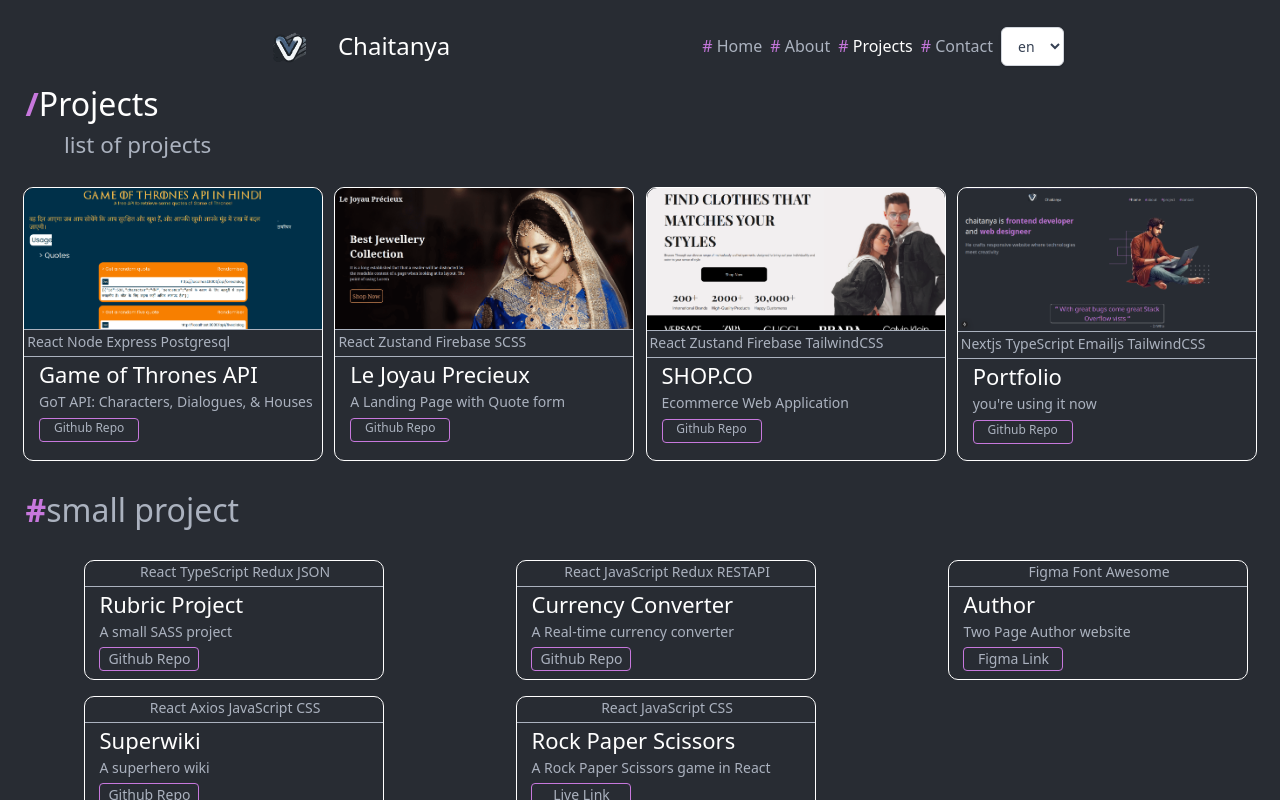
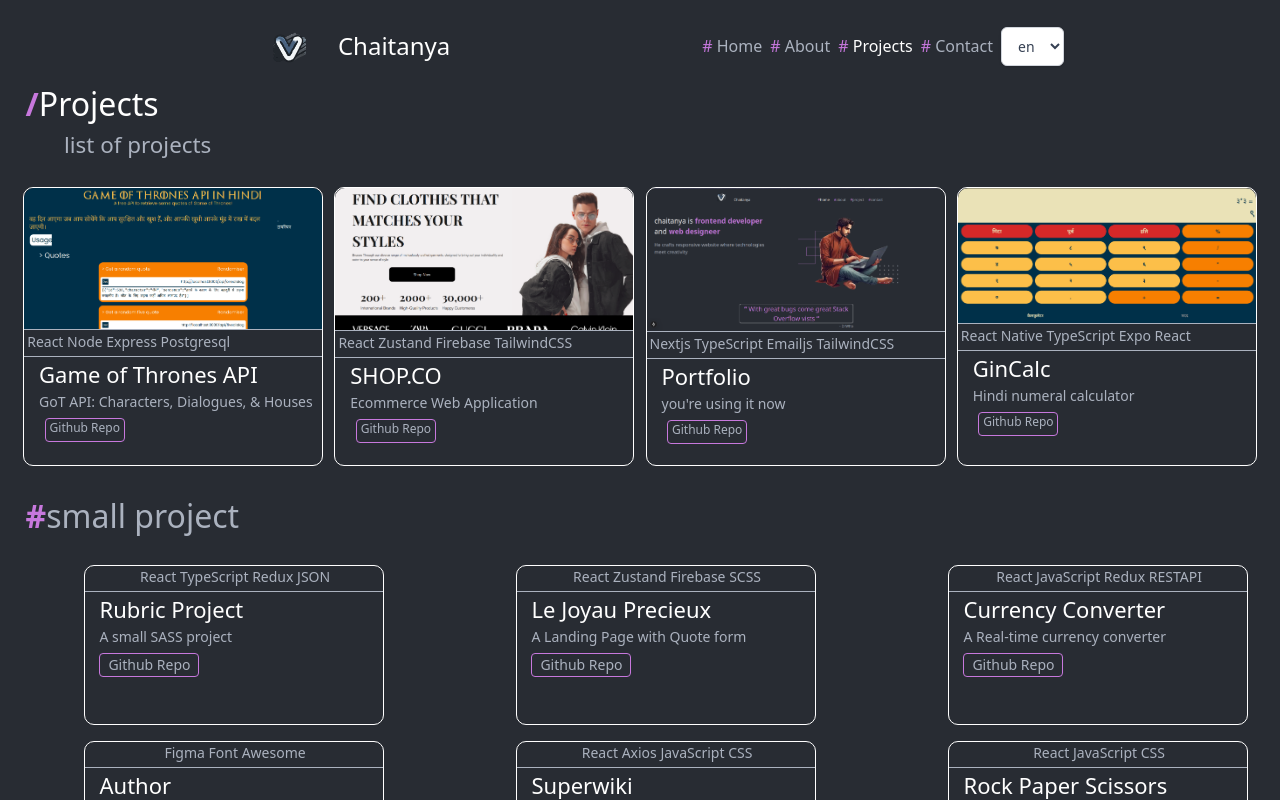
Before and after one commit to vankarchaitanya/chaitanyavankar, a Next.js app: page /en/project in a window 1280 px wide. Shown: the top 800 px of the page. Built offline with nearby package versions, Linux system fonts and the light colour scheme.

Commit message:
updates Projects and fixed minor issues

```diff
--- a/src/app/Components/Project.tsx
+++ b/src/app/Components/Project.tsx
@@ -45,7 +45,9 @@
             </p>
             <Link
               href={item.link}
-              className="text-[#abb2bf] w-[100px] h-[2vh]  text-center font-(--font-regular)  text-[12px]  border-[#c778dd] mt-[2%] border-[1px] rounded "
+              className="text-[#abb2bf] w-[80px] h-[3vh]
+              text-center font-(--font-regular)  text-[12px]
+               border-[#c778dd] m-[2%] border-[1px] rounded "
             >
              {item.button}
             </Link>
--- a/src/app/[locale]/about/page.tsx
+++ b/src/app/[locale]/about/page.tsx
@@ -12,13 +12,14 @@
   return (
     <>
       <Header />
-
       <div className="w-screen ">
-        <h1 className="text-white font-(--font-bold) text-[32px] ml-[5%] sm:ml-[2%]">
+        <h1 className="text-white font-(--font-bold) text-[32px] ml-[5%]
+         sm:ml-[2%]">
           <strong className="text-(--primary)">/</strong>
-          {trans("title")}
+          {trans("name")}
         </h1>
-        <p className="font-(--font-regular)  text-[#abb2bf] text-[1.4rem] ml-[5%]">
+        <p className="font-(--font-regular)
+        text-[#abb2bf] text-[1.4rem] ml-[5%]">
           {trans("paragarph")}
         </p>
 
@@ -27,7 +28,10 @@
            grid-cols-1 xl:grid-cols-2 md:grid-cols-2
            2xl:grid-cols-2 sm:gap-4 gap-6  place-items-center sm:m-[2%]"
         >
-          <div className="flex flex-col justify-center item-center gap-[20px] cols-span-6 w-[90%] h-[400px] m-10 md:m-[1%] xl:m-4 2xl:m-4">
+          <div className="flex flex-col justify-center
+          item-center gap-[20px] cols-span-6 w-[90%] h-[350px] ml-[10%]
+          mt-[-10%]
+           md:m-[1%] ">
             {trans.raw("describe").map((item: string) => (
               <p
                 key={item}
@@ -37,7 +41,6 @@
               </p>
             ))}
           </div>
-
           <Image
             src={Animedev}
             unoptimized={true}
@@ -102,5 +105,4 @@
     </>
   );
 }
-
 export default AboutPage;
--- a/src/app/[locale]/page.tsx
+++ b/src/app/[locale]/page.tsx
@@ -1,13 +1,13 @@
 import Footer from "../Components/Footer";
 import Header from "../Components/Header";
 import HeroComponent from "../Components/HeroComponent";
-import Project from "../Components/Project";
 import Link from "next/link";
 import { useTranslations } from "next-intl";
 import Image from "next/image";
 import Email from '../../../public/svg/Email.svg';
 import Animedev from '../../../public/Animedev.png'
-import vectorset from '../../../public/svg/vectorset.svg'
+import vectorset from '../../../public/svg/vectorset.svg';
+import Project from '../../app/Components/Project'
 export default function HomePage(){
   const con = useTranslations('Contact');
   const about = useTranslations('AboutMe');
@@ -27,7 +27,6 @@
                   </h3>
                   <hr className="w-[40%] h-[2px] bg-[#c778dd] " />
                 </div>
-
               </div>
               <div className="grid grid-cols-1 md:grid-cols-2 xl:grid-cols-2 2xl:grid-cols-2 m-[5%] gap-2">
                 <div className="hidden md:block xl:block xl:ml-[5%] 2xl:block 2xl:ml-[10%] cols-span-3">
@@ -52,7 +51,7 @@
     <div>
           <div className="flex items-center ml-[5%] ">
             <h3 className="text-[#abb2bf] font-(--font-bold) text-[32px]">
-              <strong className="text-[#c778dd]">#</strong>{about('title')}
+              <strong className="text-[#c778dd]">#</strong>{about('name')}
             </h3>
             <hr className="w-[40%] h-[2px] bg-[#c778dd] " />
           </div>
@@ -67,9 +66,7 @@
                 {item}
               </p>
             ))
-
            }
-
               <Link href="/about">
                 <button className="w-[220px] h-[50px]  border-[#c778dd] border-[1px]
                  p-[2%] text-white font-(--font-regular) text-[16px] ">
@@ -77,8 +74,6 @@
                 </button>
               </Link>
             </div>
-
-
             <Image
               src={Animedev}
               unoptimized={true}
@@ -89,9 +84,7 @@
               className="w-[257] h-[286px] xl:w-[457px] xl:h-[386px] "
             />
           </div>
-
   </div>
-
     {/* Contact me */}
     <div className="flex justify-center items-between gap-[20px]   ">
             <div className="flex flex-[2]  items-center ml-[5%] ">
--- a/src/app/[locale]/project/page.tsx
+++ b/src/app/[locale]/project/page.tsx
@@ -4,9 +4,10 @@
 import { useTranslations } from 'next-intl';
 import Image from 'next/image';
 import Link from 'next/link';
+
 function ContactPage() {
   const big = useTranslations('TopProject');
-  const small = useTranslations('SmallProject');
+  const small = useTranslations('smallProject');
   return (
     <>
       <Header />
@@ -19,8 +20,8 @@
         </p>
         <div className="grid grid-cols-1 gap-4 xl:grid-cols-4 2xl:grid-cols-4 m-[2%] place-items-center md:grid-cols-2">
             {big.raw('project').map((item: { title:string,image:string,
-            width:number,height:number, link:string, techstack:string,describe:string,button:string}) => (
-               <div key={item.title}
+            width:number,height:number, link:string, techstack:string,describe:string, button:string}) => (
+                <div key={item.title}
                className="w-[300px]  h-full border-white border-[1px] rounded-[10px]
                 cols-span-3 m-2"
                >
@@ -46,9 +47,11 @@
             </p>
             <Link
               href={item.link}
-              className="text-[#abb2bf] w-[100px] h-[3vh] text-center font-(--font-regular)  text-[12px]  border-[#c778dd] mt-[2%] border-[1px] rounded "
+              className="text-[#abb2bf] w-[80px] h-[3vh]
+              text-center font-(--font-regular)  text-[12px]
+               border-[#c778dd] m-[2%] border-[1px] rounded "
             >
-              {item.button}
+             {item.button}
             </Link>
           </div>
 
@@ -63,10 +66,11 @@
           <strong className="text-[#c778dd]">#</strong>{small('title')}
         </h3>
     <div className="grid grid-cols-1 gap-4 xl:grid-cols-3 2xl:grid-cols-4 m-[2%] place-items-center md:grid-cols-2 md:w-screen">
-      {small.raw('projects').map((item:{name:string,techstack:string,describe:string,link:string,button:string}) => (
-        <div
+      {small.raw('projects').map((
+        item: { name:'string',techstack:'string',describe:'string',link:'string',button:'string' }) => (
+             <div
           key={item.name}
-          className="w-[300px] h-[15vh] border-white border-[1px] rounded-[10px] "
+          className="w-[300px] h-[20vh] border-white border-[1px] rounded-[10px] "
         >
           <p className="text-[#abb2bf] font-(--font-regular) ml-[1%] text-[14px] text-center">
             {item.techstack}
@@ -88,10 +92,10 @@
             </Link>
           </div>
         </div>
-      ))}
+      ))
+      }
     </div>
       </div>
-
       <Footer />
 
     </>
--- a/src/messages/en.json
+++ b/src/messages/en.json
@@ -13,7 +13,7 @@
   },
   "Footer":{
     "title":"Chaitanya ",
-    "roles":"Web Developer",
+    "roles":"React Developer",
     "social":"media",
     "copyright":"@ copyright 2025. developed and maintained by Chaitanya"
   },
@@ -47,16 +47,6 @@
        "button": "Github Repo"
     },
     {
-      "title": "Le Joyau Precieux",
-      "describe": "A Landing Page with Quote form",
-      "link": "https://github.com/chaitechie/LeJoyauprecieux",
-      "image": "/img/jeweller.png",
-      "techstack": "React Zustand Firebase SCSS",
-      "width": 300,
-      "height": 140,
-       "button": "Github Repo"
-    },
-    {
       "title": "SHOP.CO",
       "describe": "Ecommerce Web Application",
       "link": "https://github.com/chaitechie/SHOP.CO",
@@ -75,9 +65,18 @@
       "width": 300,
       "height": 140,
        "button": "Github Repo"
+    },
+    {
+      "title": "GinCalc",
+      "describe": "Hindi numeral calculator",
+      "link": "https://gitlab.com/chaitechie/gincalcu",
+      "image": "/img/mobileapp.png",
+      "techstack": "React Native TypeScript Expo React",
+      "width": 300,
+      "height": 140,
+       "button": "Github Repo"
     }
   ]
-
   },
   "Skills": {
     "title":"Skills",
@@ -104,14 +103,21 @@
     }
   ]
   },
-  "SmallProject": {
+  "smallProject": {
     "title":"small project",
     "projects":[
-    {
+       {
       "name": "Rubric Project",
       "techstack": "React TypeScript Redux JSON",
       "describe": "A small SASS project",
       "link": "https://github.com/chaitechie/Rubric-Project",
+      "button": "Github Repo"
+    },
+    {
+      "name": "Le Joyau Precieux",
+      "techstack": "React Zustand Firebase SCSS",
+      "describe": "A Landing Page with Quote form",
+      "link": "https://github.com/chaitechie/LeJoyauprecieux",
       "button": "Github Repo"
     },
     {
--- a/src/messages/hi.json
+++ b/src/messages/hi.json
@@ -17,7 +17,7 @@
     "copyright":"© सर्वाधिकार सुरक्षित 2025। चैतन्य द्वारा विकास और अनुरक्षण किया गया।"
   },
   "AboutMe": {
-     "title":"मेरे बारे में",
+     "name":"मेरे बारे में",
     "paragarph":"मैं कौन हूँ",
     "describe": [
       "नमस्ते, मैं चैतन्य हूँ!",
@@ -47,16 +47,6 @@
        "button": "गिटहब रेपो"
     },
     {
-      "title": "ले जोयू प्रेशियू",
-      "describe": "एक लैंडिंग पेज जिसमें कोट फॉर्म है",
-      "link": "https://github.com/chaitechie/LeJoyauprecieux",
-      "image": "/img/jeweller.png",
-      "techstack": "React Zustand Firebase SCSS",
-      "width": 300,
-      "height": 140,
-       "button": "गिटहब रेपो"
-    },
-    {
       "title": "शॉप.सीओ",
       "describe": "ई-कॉमर्स वेब एप्लिकेशन",
       "link": "https://github.com/chaitechie/SHOP.CO",
@@ -75,7 +65,18 @@
       "width": 300,
       "height": 140,
        "button": "गिटहब रेपो"
+    },{
+
+      "title": "गिनकाल्कु",
+      "describe": "हिंदी अंकों का कैलकुलेटर",
+      "link": "https://gitlab.com/chaitechie/gincalcu",
+      "image": "/img/mobileapp.png",
+      "techstack": "React Native TypeScript Expo React",
+      "width": 300,
+      "height": 140,
+       "button": "गिटहब रेपो"
     }
+
   ]
   },
   "Skills": {
@@ -103,7 +104,7 @@
     }
   ]
   },
-  "SmallProject": {
+  "smallProject": {
     "title":"छोटे प्रोजेक्ट्स",
     "projects":[
     {
--- a/src/messages/te.json
+++ b/src/messages/te.json
@@ -16,7 +16,7 @@
     "copyright":"© కాపీరైట్ 2025. చైతన్య అభివృద్ధి చేసి నిర్వహించాడు."
   },
   "AboutMe": {
-    "title":"గురించి",
+    "name":"గురించి",
     "paragarph":"నేను ఎవరు",
     "describe": [
       "హలో, నేను చైతన్య!",
@@ -46,16 +46,6 @@
         "button": "గిట్‌హబ్ రిపో"
     },
     {
-      "title": "లె జోయూ ప్రెసియెక్స్",
-      "describe": "కోటేషన్ ఫారంతో లాండింగ్ పేజీ",
-      "link": "https://github.com/chaitechie/LeJoyauprecieux",
-      "image": "/img/jeweller.png",
-      "techstack": "React Zustand Firebase SCSS",
-      "width": 300,
-      "height": 140,
-      "button": "గిట్‌హబ్ రిపో"
-    },
-    {
       "title": "షాప్.సీఓ",
       "describe": "ఇ-కామర్స్ వెబ్ అప్లికేషన్",
       "link": "https://github.com/chaitechie/SHOP.CO",
@@ -74,6 +64,15 @@
       "width": 300,
       "height": 140,
         "button": "గిట్‌హబ్ రిపో"
+    },{
+      "title": "జిన్‌క్యాల్క్",
+      "describe": "హిందీ అంకెల కాలిక్యులేటర్",
+      "link": "https://gitlab.com/chaitechie/gincalcu",
+      "image": "/img/mobileapp.png",
+      "techstack": "React Native TypeScript Expo React",
+      "width": 300,
+      "height": 140,
+       "button": "గిట్‌హబ్ రిపో"
     }
   ]
   } ,
@@ -102,7 +101,7 @@
     }
   ]
   },
-  "SmallProject": {
+  "smallProject": {
     "title":"చిన్న ప్రాజెక్టులు",
     "projects":[
     {
```
Also changed, not shown: public/img/mobileapp.png (added), 1 other file (tests, documents, lock files or other folders).
